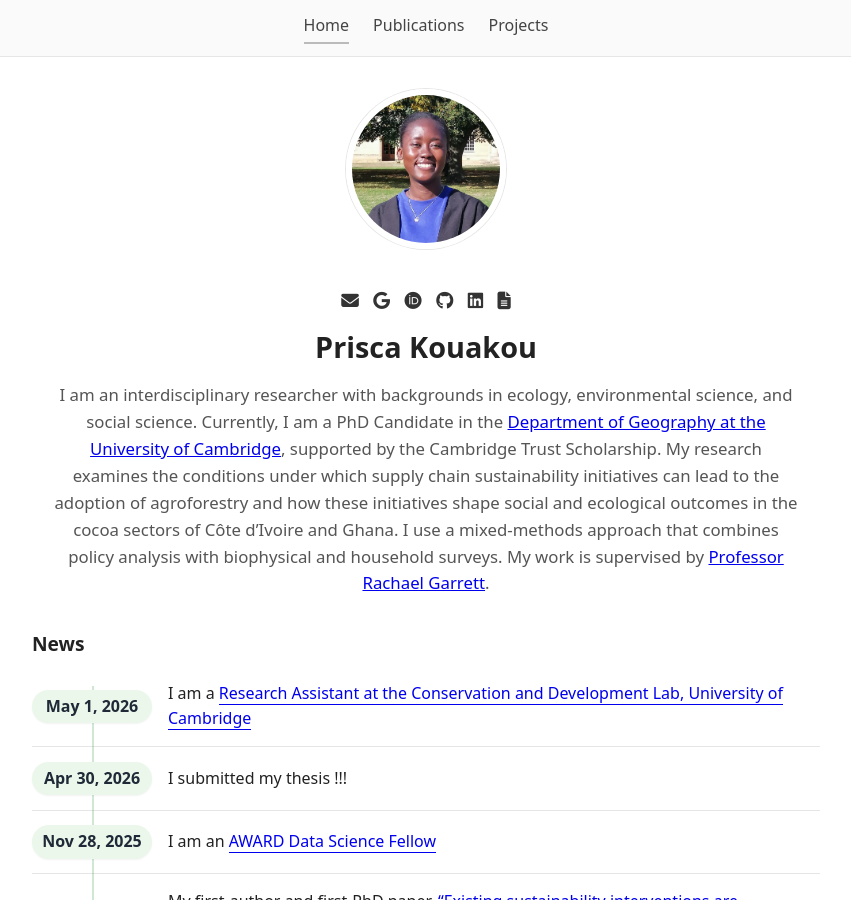
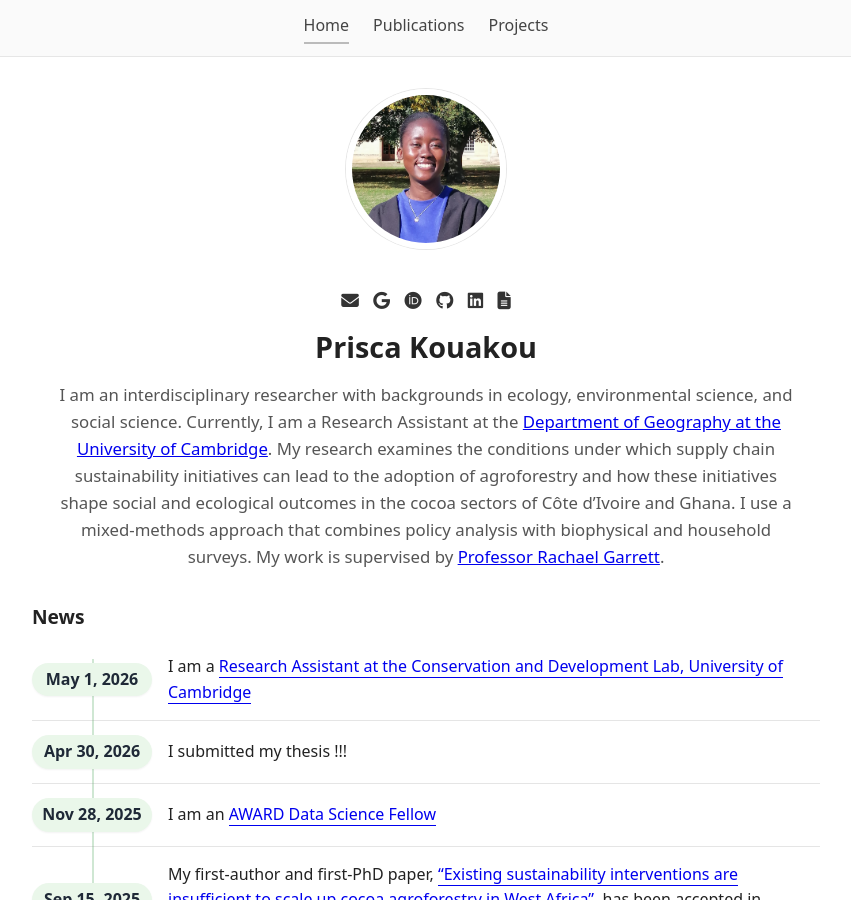
Before and after one commit to priscakmkouakou/priscakmkouakou.github.io, a Jekyll site: the page built from index.md, in a window 1280 px wide and 900 px high. Shown: the whole window, without its empty margins (214-1065 px from the left). Built offline with Jekyll 4.4.1, drawn with Linux system fonts in a browser that asks for light colours.

Commit message:
Update index.md

```diff
--- a/index.md
+++ b/index.md
@@ -34,11 +34,7 @@ layout: default
 
   <h1 class="hero-name">Prisca Kouakou</h1>
   <p class="lead">
-  I am an interdisciplinary researcher with backgrounds in ecology, environmental science, and social science.
-  Currently, I am a PhD Candidate in the <a href="https://www.geog.cam.ac.uk/people/kouakou/">Department of Geography at the University of Cambridge</a>,   supported by the Cambridge Trust Scholarship. My research examines the conditions under which supply chain sustainability initiatives
-  can lead to the adoption of agroforestry and how these initiatives shape social and ecological outcomes in the cocoa
-  sectors of Côte d’Ivoire and Ghana. I use a mixed-methods approach that combines policy analysis with biophysical
-  and household surveys. My work is supervised by <a href="https://www.geog.cam.ac.uk/people/garrett/">Professor Rachael Garrett</a>.
+I am an interdisciplinary researcher with backgrounds in ecology, environmental science, and social science. Currently, I am a Research Assistant at the <a href="https://www.geog.cam.ac.uk/people/kouakou/">Department of Geography at the University of Cambridge</a>. My research examines the conditions under which supply chain sustainability initiatives can lead to the adoption of agroforestry and how these initiatives shape social and ecological outcomes in the cocoa sectors of Côte d’Ivoire and Ghana. I use a mixed-methods approach that combines policy analysis with biophysical and household surveys. My work is supervised by <a href="https://www.geog.cam.ac.uk/people/garrett/">Professor Rachael Garrett</a>.
 </p>
 </div>
 
```
